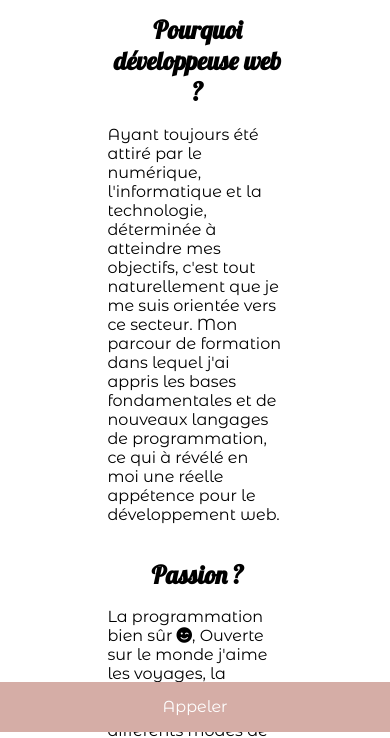
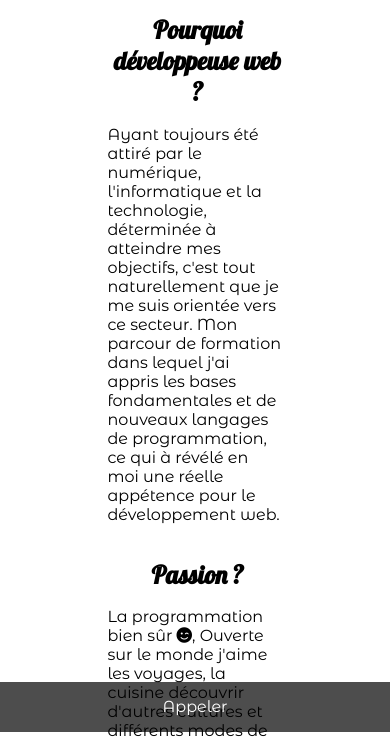
Before and after one commit to timera-h/site_personel, a plain HTML site: page index.html in a window 390 px wide. Shown: the part 112-850 px from the top of the page. Drawn offline with Linux system fonts and the light colour scheme.

Commit message:
style compose

```diff
--- a/css/menu.css
+++ b/css/menu.css
@@ -176,7 +176,7 @@ nav {
 
   a.compose {
     display: block;
-    background: #d5ada6;
+    background: rgba(0, 0, 0, 0.699);
     color: white;
     width: 100%;
     text-align: center;
```
